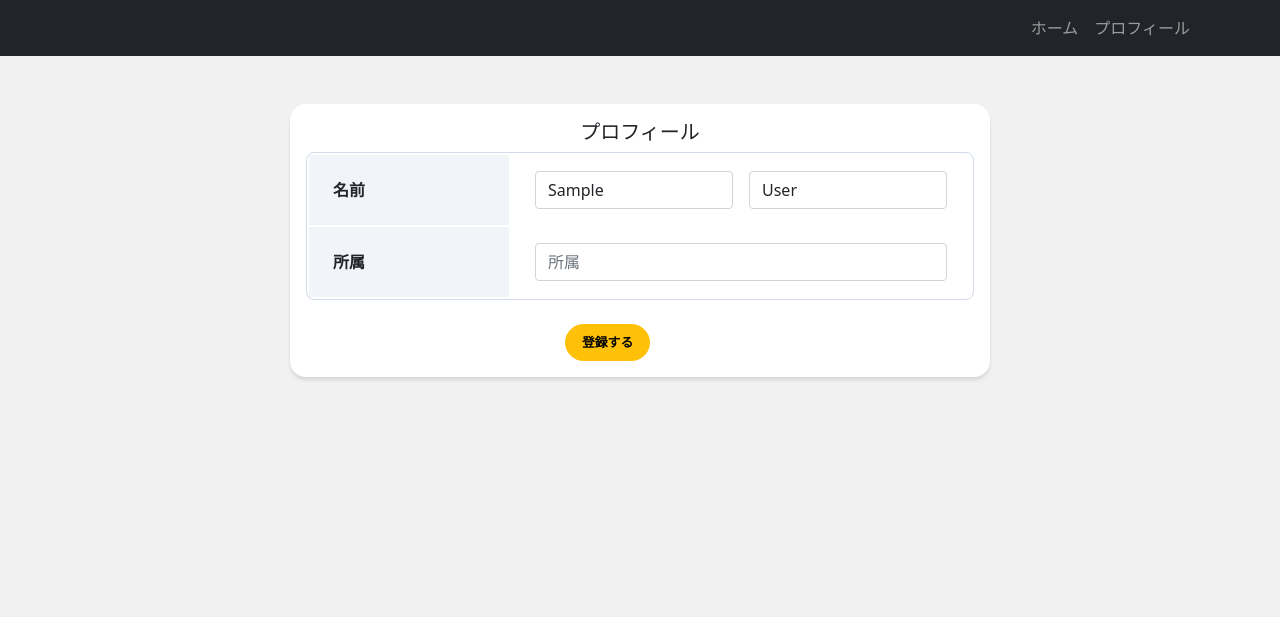
After one commit to korombus/skelton_django_ec, a Django app: page /accounts/profile/edit/ in a window 1280 px wide. The commit adds this page. Shown: the top 617 px of the page. Run offline with Django 3.2, Linux system fonts and the light colour scheme; the visitor is signed in with stand-in values (Sample User, id 1); data comes from the database, SQL or seed files in the repository; some libraries are stand-ins or nearby versions.

Commit message:
プロフィールの編集画面を追加

```diff
--- /dev/null
+++ b/accounts/forms.py
@@ -0,0 +1,6 @@
+from django import forms
+
+class ProfileForm(forms.Form):
+    first_name = forms.CharField(max_length=30, label='姓')
+    last_name = forms.CharField(max_length=30, label='名')
+    department = forms.CharField(max_length=30, label='所属', required=False)
--- a/accounts/templates/accounts/profile.html
+++ b/accounts/templates/accounts/profile.html
@@ -25,7 +25,7 @@
             </tbody>
         </table>
         <div class="button mx-auto">
-            <a href="" class="btn btn-lg btn-warning btn-block">編集する</a>
+            <a href="{% url 'profile_edit' %}" class="btn btn-lg btn-warning btn-block">編集する</a>
         </div>
     </div>
 </div>
--- /dev/null
+++ b/accounts/templates/accounts/profile_edit.html
@@ -0,0 +1,35 @@
+{% extends 'app/base.html' %}
+{% load widget_tweaks %}
+
+{% block content%}
+
+<div class="card card-profile my-5 mx-auto">
+    <div class="card-body">
+        <h5 class="card-title text-center">プロフィール</h5>
+        <form method="post">
+            {% csrf_token %}
+            <table class="profile_table mb-4">
+                <tbody>
+                    <tr>
+                        <th class="header">名前</th>
+                        <td class="data form-wrap form-wrap-2">
+                            {% render_field form.first_name class='form-control' placeholder='姓' %}
+                            {% render_field form.last_name class='form-control' placeholder='名' %}
+                        </td>
+                    </tr>
+                    <tr>
+                        <th class="header">所属</th>
+                        <td class="data">
+                            {% render_field form.department class='form-control' placeholder='所属' %}
+                        </td>
+                    </tr>
+                </tbody>
+            </table>
+            <div class="button mx-auto">
+                <button class="btn btn-lg btn-warning btn-block">登録する</button>
+            </div>
+        </form>
+    </div>
+</div>
+
+{% endblock %}
--- a/accounts/urls.py
+++ b/accounts/urls.py
@@ -3,4 +3,5 @@ from accounts import views
 
 urlpatterns = [
     path('profile/', views.ProfileView.as_view(), name='profile'),
+    path('profile/edit/', views.ProfileEditView.as_view(), name='profile_edit'),
 ]
--- a/accounts/views.py
+++ b/accounts/views.py
@@ -1,6 +1,7 @@
 from django.shortcuts import render, redirect
 from django.views import View
 from accounts.models import CustomUser
+from accounts.forms import ProfileForm
 
 class ProfileView(View):
     def get(self, request, *args, **kwargs):
@@ -9,3 +10,35 @@ class ProfileView(View):
         return render(request, 'accounts/profile.html', {
             'user_data': user_data
         })
+
+class ProfileEditView(View):
+    def get(self, request, *args, **kwargs):
+        user_data = CustomUser.objects.get(id=request.user.id)
+
+        form = ProfileForm(
+            request.POST or None,
+            initial = {
+                'first_name': user_data.first_name,
+                'last_name': user_data.last_name,
+                'department': user_data.department,
+            }
+        )
+
+        return render(request, 'accounts/profile_edit.html', {
+            'form': form
+        })
+
+    def post(self, request, *args, **kwargs):
+        form = ProfileForm(request.POST or None)
+        if form.is_valid():
+            user_data = CustomUser.objects.get(id=request.user.id)
+            user_data.first_name = form.cleaned_data['first_name']
+            user_data.last_name = form.cleaned_data['last_name']
+            user_data.department = form.cleaned_data['department']
+            user_data.save()
+
+            return redirect('profile')
+
+        return render(request, 'accounts/profile.html', {
+            'form': form
+        })
--- a/static/css/style.css
+++ b/static/css/style.css
@@ -50,3 +50,16 @@ main {
 .profile_table .data {
     padding: 16px 24px;
 }
+
+.form-wrap {
+    display: grid;
+    gap: 16px;
+}
+
+.form-wrap-2 {
+    grid-template-columns: repeat(2, 1fr);
+}
+
+.form-control:focus {
+    box-shadow: none;
+}
```
